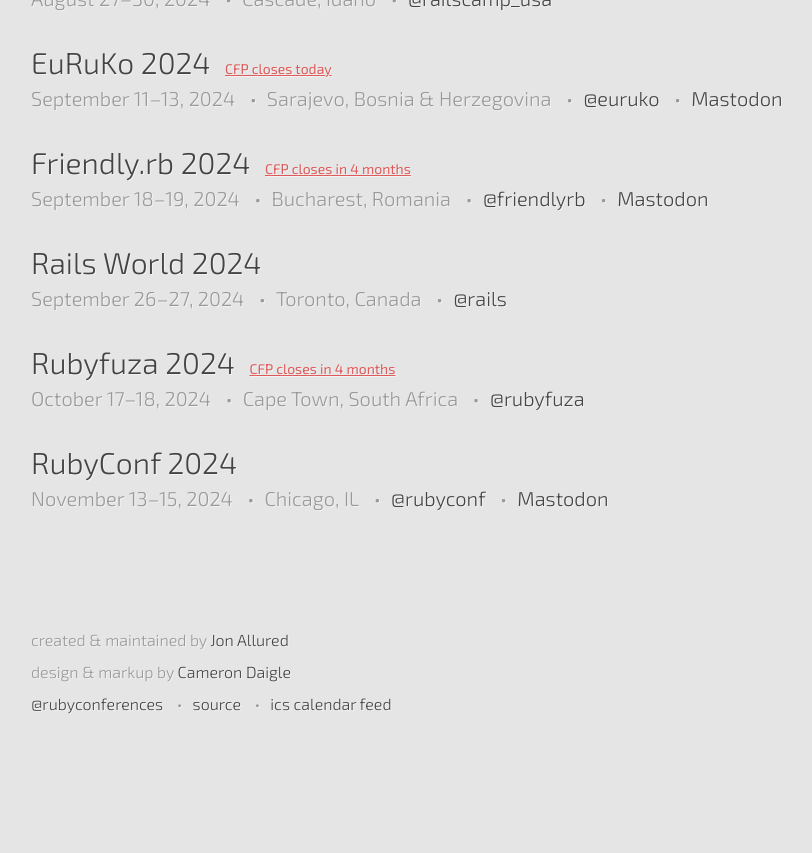
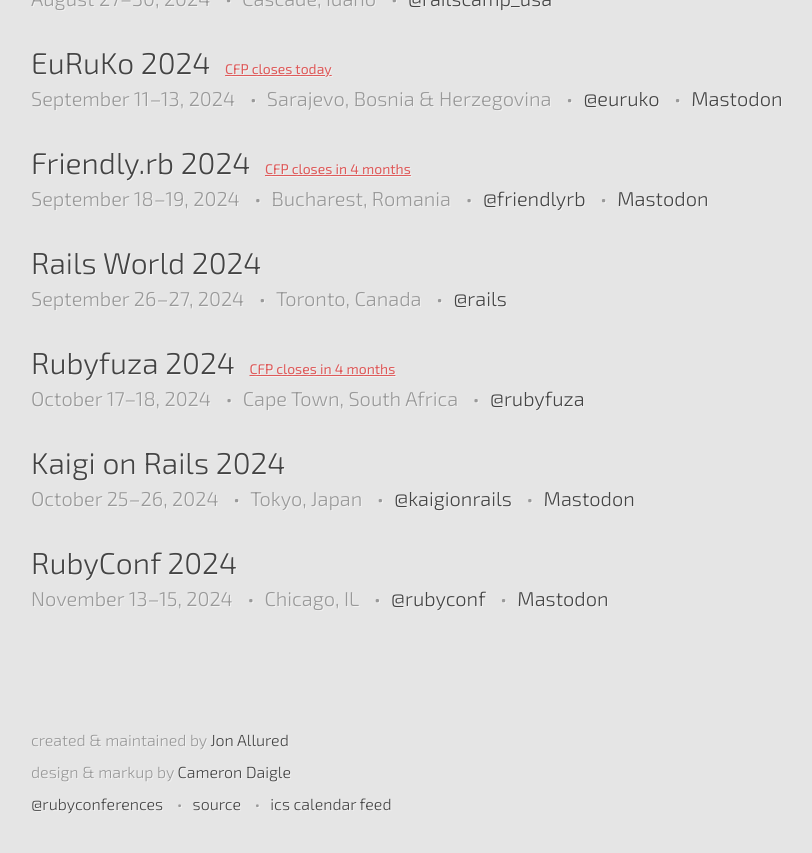
Before and after one commit to ruby-conferences/ruby-conferences.github.io, a Jekyll site: the page built from index.html, in a window 1280 px wide and 900 px high, scrolled down 1918 px. Shown: the top 853 px of the window, without its empty margins (209-1021 px from the left). Built offline with Jekyll 4.4.1, drawn with Linux system fonts in a browser that asks for light colours; before the commit the page ends 2718 px from its top, so only the background shows below that.

Commit message:
Add Kaigi on Rails 2024 (#597)

```diff
--- a/_data/conferences.yml
+++ b/_data/conferences.yml
@@ -2654,3 +2654,11 @@
   cfp_phrase: CFP closes
   cfp_date: 2024-06-01
   cfp_link: https://reddotrubyconf.com/papers/new
+
+- name: Kaigi on Rails 2024
+  location: Tokyo, Japan
+  start_date: 2024-10-25
+  end_date: 2024-10-26
+  url: https://kaigionrails.org
+  twitter: kaigionrails
+  mastodon: https://ruby.social/@kaigionrails
```
